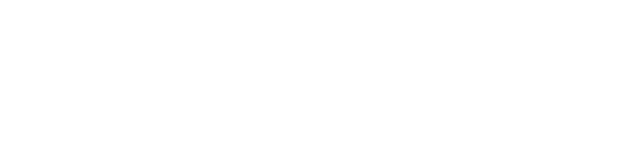
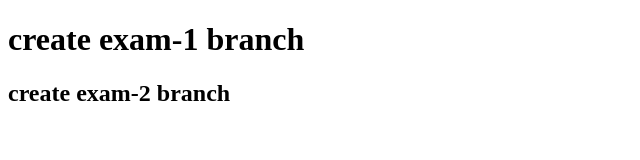
Before and after one commit to nowkwon97/2023-02-24-git-skills-prac, a plain HTML site: page index.html in a window 1280 px wide. Shown: the whole page, without its empty margins (0-640 px from the left). Drawn offline with Linux system fonts and the light colour scheme.

Commit message:
exam-1 branch 생성

```diff
--- a/index.html
+++ b/index.html
@@ -7,6 +7,7 @@
   <title>Document</title>
 </head>
 <body>
-
+  <h1>create exam-1 branch</h1>
+  <h2>create exam-2 branch</h2>
 </body>
 </html>
```
